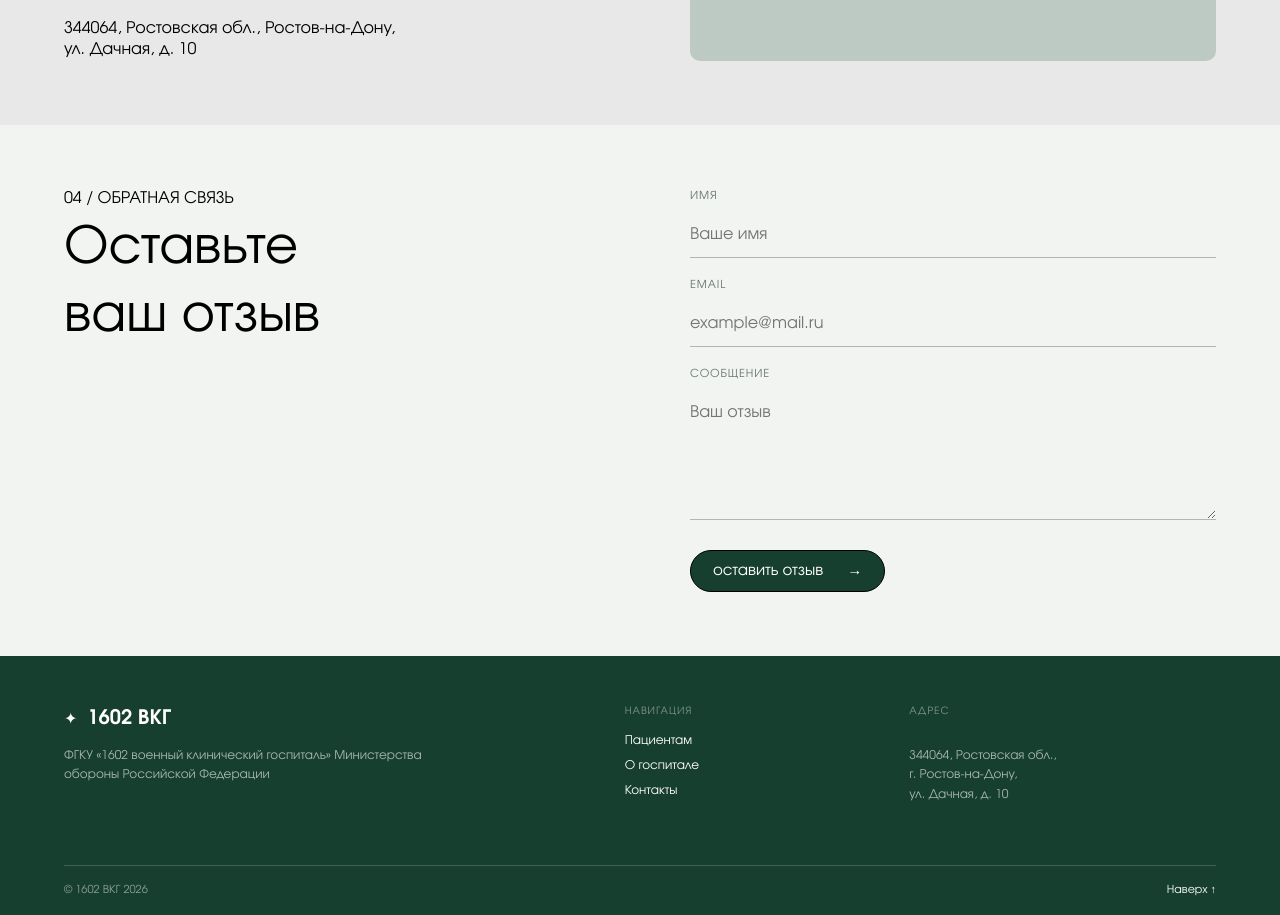
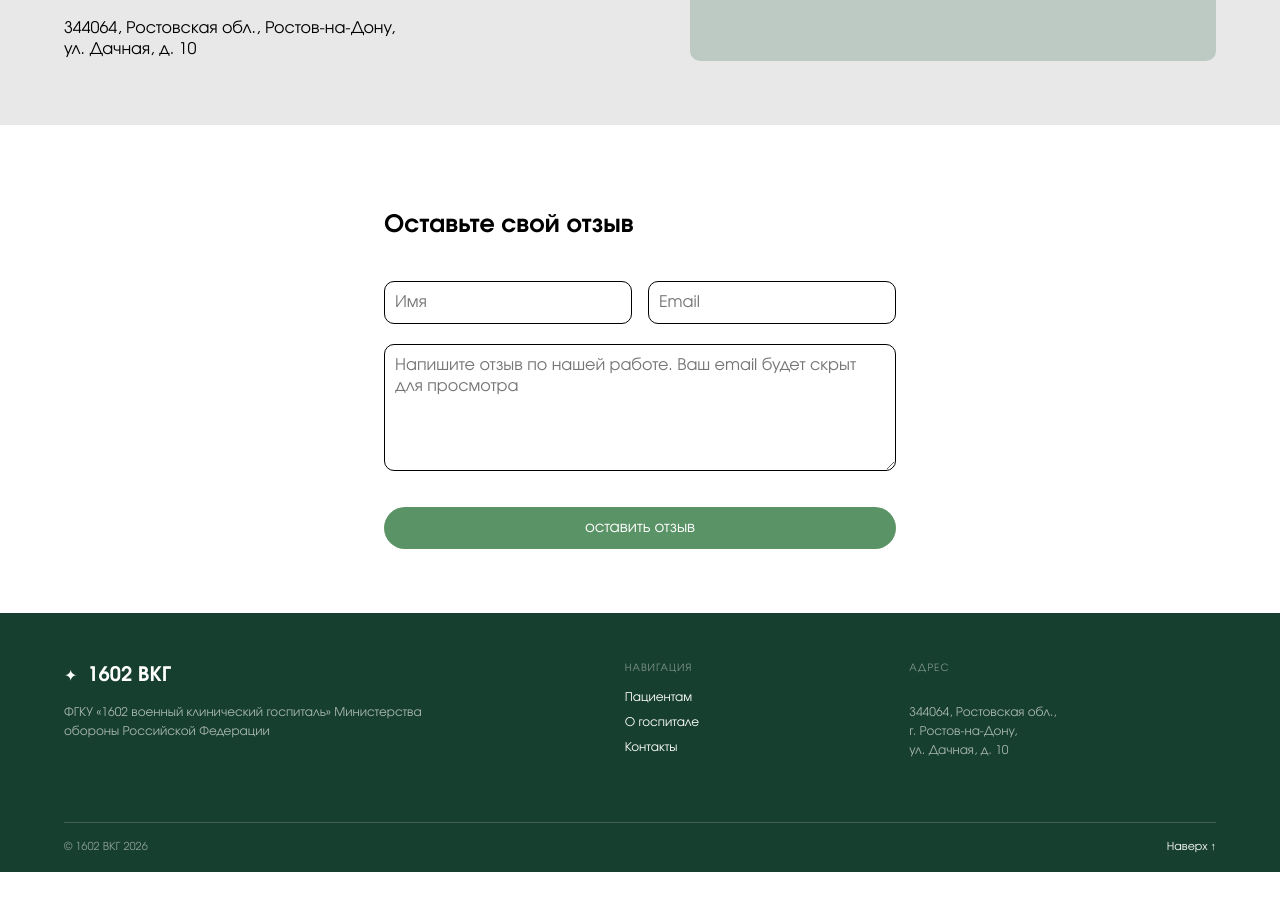
Before and after one commit to jestyrn-del/Hospital-website, a React (Vite) app: page / in a window 1280 px wide. Shown: the part 2760-3675 px from the top of the page. After the commit the page ends 3632 px from the top, so only its background shows below. Built offline with nearby package versions, Linux system fonts and the light colour scheme.

Commit message:
Home-page: ready full page

```diff
--- a/src/pages/Home/Home.css
+++ b/src/pages/Home/Home.css
@@ -614,50 +614,46 @@
 /* =================== */
 /* === REVIEW PART === */
 /* =================== */
-.review {
-    background: #f1f4f1
+.review-grid {
+    display: flex;
+    flex-direction: column;
+    max-width: 40%;
 }
 
-.button--green {
-    background: var(--green);
-    color: #fff
-}
-
-.review__grid {
-    display: grid;
-    grid-template-columns: 1fr 1fr;
-    gap: 100px
-}
-
-.review__form {
+.review-form {
     display: grid;
     gap: 20px
 }
 
-.review__form label {
-    display: grid;
-    gap: 8px;
-    font-size: 11px;
-    text-transform: uppercase;
-    letter-spacing: .08em;
-    color: #68736d
+.review h2 {
+    /* text-align: center; */
 }
 
-.review__form input,
-.review__form textarea {
-    border: 0;
-    border-bottom: 1px solid #aeb8b1;
-    background: transparent;
-    padding: 12px 0;
-    outline: none;
-    font: inherit;
-    font-size: 16px;
-    resize: vertical
+.review-form-inputs {
+    display: flex;
+    gap: 16px;
 }
 
-.review__form .button {
-    justify-self: start;
-    margin-top: 10px
+.review-form input, .review-form textarea {
+    width: 100%;
+
+    border: 1px solid #000000;
+    border-radius: 10px;
+
+    padding: 10px;
+    resize: vertical;
+}
+
+.review-form .button {
+    justify-self: center;
+    margin-top: 16px;
+    border: none;
+}
+
+.button--green {
+    background: #5A9366;
+    width: 100%;
+    color: #fff
 }
 
 @media(max-width:900px) {
--- a/src/pages/Home/Home.tsx
+++ b/src/pages/Home/Home.tsx
@@ -147,13 +147,15 @@ export function Home({ onAppointment, onNotification }: HomeProps) {
       </section>
 
       <section className="review section" id="review">
-        <div className="container review__grid">
-          <div className="section-heading"><span>04 / ОБРАТНАЯ СВЯЗЬ</span><h2>Оставьте<br />ваш отзыв</h2></div>
-          <form className="review__form" onSubmit={submitReview}>
-            <label>Имя<input required value={form.name} onChange={(e) => update('name', e.target.value)} placeholder="Ваше имя" /></label>
-            <label>Email<input required type="email" value={form.email} onChange={(e) => update('email', e.target.value)} placeholder="example@mail.ru" /></label>
-            <label>Сообщение<textarea required value={form.message} onChange={(e) => update('message', e.target.value)} placeholder="Ваш отзыв" rows={5} /></label>
-            <button className="button button--green" type="submit">Оставить отзыв <span>→</span></button>
+        <div className="container review-grid">
+          <form className="review-form" onSubmit={submitReview}>
+            <h2>Оставьте свой отзыв</h2>
+            <div className='review-form-inputs'>
+              <input required value={form.name} onChange={(e) => update('name', e.target.value)} placeholder="Имя" />
+              <input required type="email" value={form.email} onChange={(e) => update('email', e.target.value)} placeholder="Email" />
+            </div>
+            <textarea required value={form.message} onChange={(e) => update('message', e.target.value)} placeholder="Напишите отзыв по нашей работе. Ваш email будет скрыт для просмотра" rows={5} />
+            <button className="button button--green" type="submit">оставить отзыв</button>
           </form>
         </div>
       </section>
```
